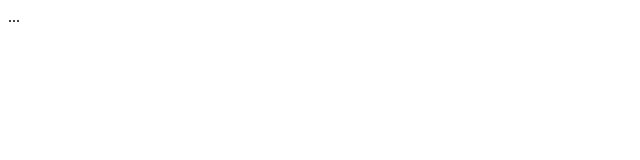
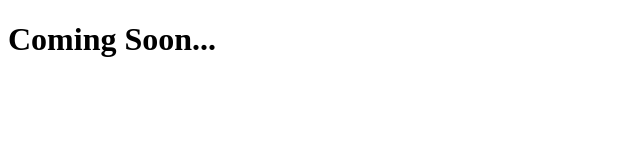
Before and after one commit to FrontInSaoLuis/frontinsaoluis.github.io, a plain HTML site: page index.html in a window 1280 px wide. Shown: the whole page, without its empty margins (0-640 px from the left). Drawn offline with Linux system fonts and the light colour scheme.

Commit message:
Update index.html

```diff
--- a/index.html
+++ b/index.html
@@ -5,6 +5,6 @@
 	<title>Front In São Luis - Evento de Front Enders em São Luis - MA</title>
 </head>
 <body>
-	...
+	<h1>Coming Soon...</h1>
 </body>
 </html>
```
